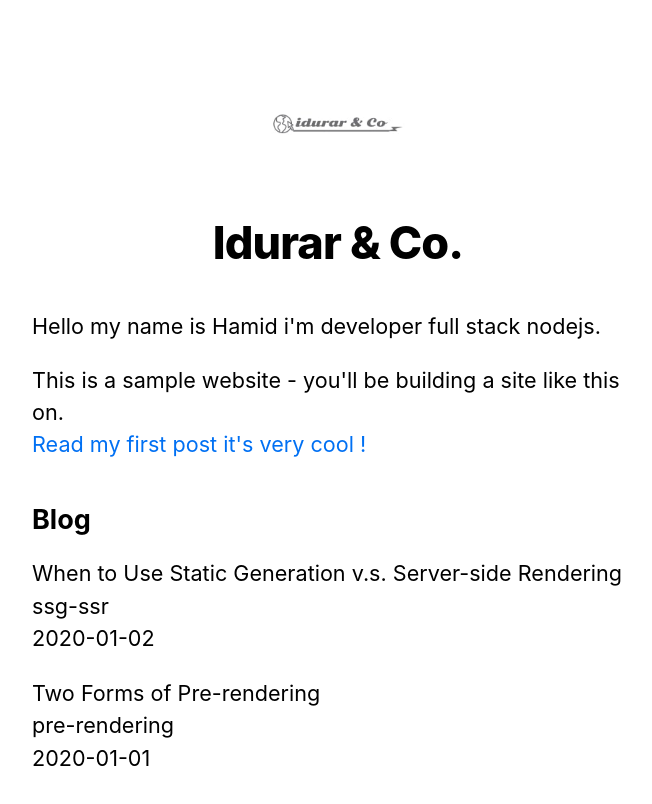
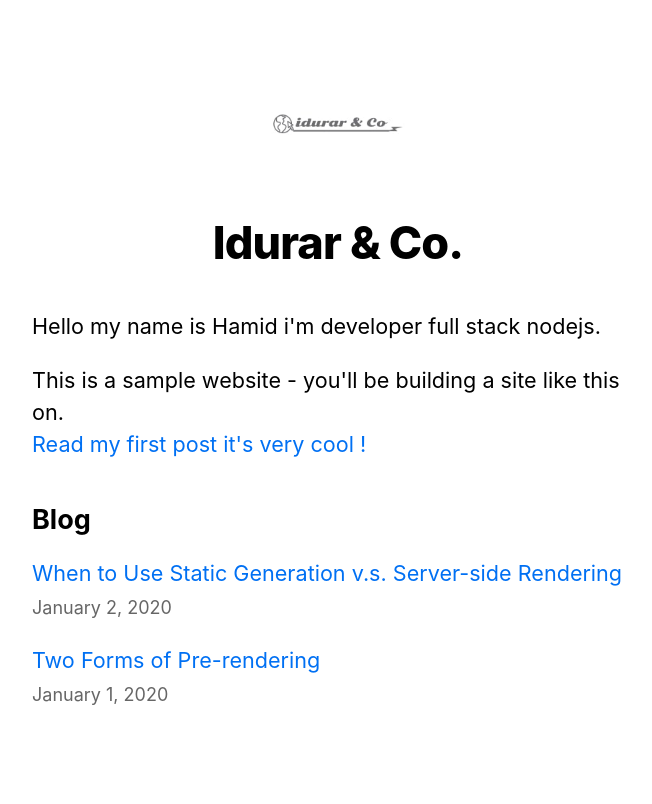
Before and after one commit to IdurarDev/test-next, a Next.js app: page / in a window 1280 px wide. Shown: the top 804 px of the page, without its empty margins (302-954 px from the left). Built offline with nearby package versions, Linux system fonts and the light colour scheme.

Commit message:
add link tag and Date tag

```diff
--- a/pages/index.js
+++ b/pages/index.js
@@ -2,6 +2,7 @@ import Head from 'next/head';
 import Layout, { siteTitle } from '../components/layout';
 import utilStyles from '../styles/utils.module.css';
 import Link from 'next/link';
+import Date from '../components/date'
 import { getSortedPostsData } from '../lib/posts';
 
 export async function getStaticProps() {
@@ -40,11 +41,11 @@ export default function Home( { allPostsData } ) {
         <ul className={utilStyles.list}>
           {allPostsData.map(({ id, date, title }) => (
             <li className={utilStyles.listItem} key={id}>
-              {title}
+              <Link href={`/posts/${id}`}>{title}</Link>
               <br />
-              {id}
-              <br />
-              {date}
+              <small className={utilStyles.lightText}>
+                <Date dateString={date} />
+              </small>
             </li>
           ))}
         </ul>
```
